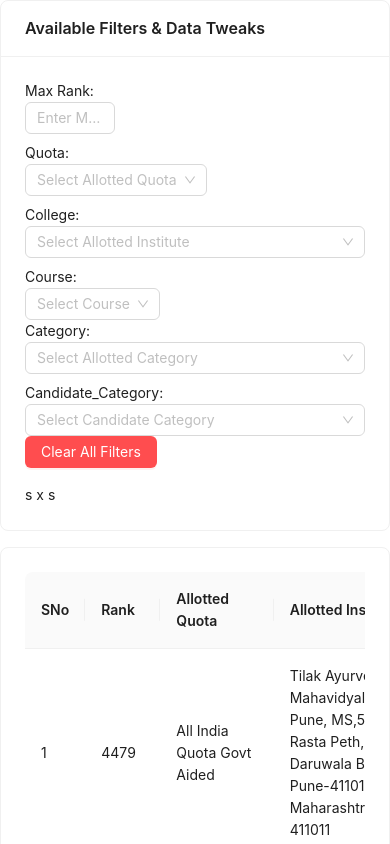
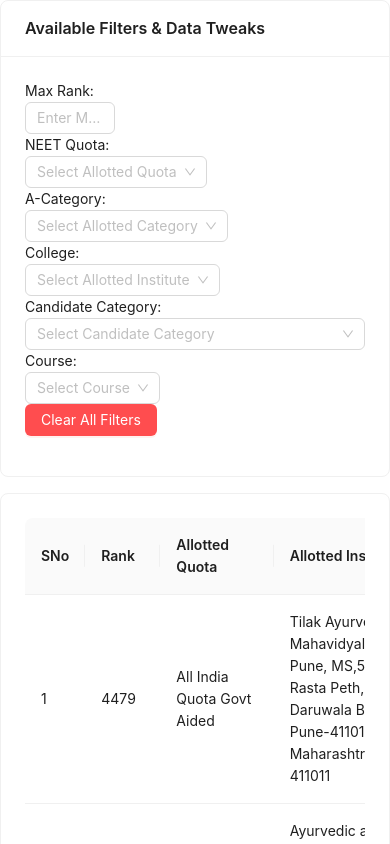
Before and after one commit to vignexshh/NA_AD, a Next.js app: page /analyse-rank in a window 390 px wide. Shown: the top 844 px of the page. Built offline with nearby package versions, Linux system fonts and the light colour scheme; what @ant-design/nextjs-registry would draw is missing.

Commit message:
responsiveness

```diff
--- a/src/app/analyse-rank/page.tsx
+++ b/src/app/analyse-rank/page.tsx
@@ -91,24 +91,28 @@ const App: React.FC = () => {
       <Flex gap="middle" vertical>
         {/* Filters Card */}
         <Card title="Available Filters & Data Tweaks">
-          <div className="flex flex-col md:flex-row gap-2 pb-5">
-            <Space direction="vertical" style={{ width: "100%", overflowX: "auto" }}>
-              {/* Max Rank Input */}
-              <div className="choice-01 flex items-center gap-2">
-                <p className="font-bold pr-5 md:pr-10">Max Rank:</p>
+
+
+
+
+
+          <div className="flex flex-col w-full">
+            {/* manage_column */}
+            <div className="flex flex-col md:flex-row w-full border-t-2  gap-0 md:gap-20 ">
+              {/* column_01 */}
+              <div className="pt-5 pb-5 flex flex-row items-center gap-5">
+                <p className="font-bold"> Max Rank: </p>
                 <InputNumber
                   placeholder="Enter Max Rank"
                   value={filters.maxRank}
                   onChange={(value) => handleFilterChange("maxRank", value)}
                   min={1} // Minimum rank is 1
+                />
 
-
-                />
               </div>
-
-              {/* Allotted Quota */}
-              <div className="choice-01 flex items-center gap-2">
-                <p className="font-bold pr-5 md:pr-10">Quota:</p>
+              {/* column_02 */}
+              <div className=" flex flex-row items-center gap-5">
+                <p className="font-bold"> NEET Quota: </p>
                 <Select
                   allowClear
                   placeholder="Select Allotted Quota"
@@ -119,45 +123,16 @@ const App: React.FC = () => {
                     label: quota,
                   }))}
                 />
+
               </div>
 
-              {/* Allotted Institute */}
-              <div className="choice-01 flex items-center gap-2">
-                <p className="font-bold pr-5 md:pr-10">College:</p>
-                <Select
-                  showSearch
-                  allowClear
-                  placeholder="Select Allotted Institute"
-                  value={filters.allottedInstitute}
-                  onChange={(value) => handleFilterChange("allottedInstitute", value)}
-                  options={uniqueValues.allottedInstitute.map((institute) => ({
-                    value: institute,
-                    label: institute,
-                  }))}
-                  style={{ width: "100%" }}
-                />
-              </div>
 
-              {/* Course */}
-              <div className="choice-01 flex items-center gap-2">
-                <p className="font-bold pr-5 md:pr-10">Course:</p>
-                <Select
-                  allowClear
-                  placeholder="Select Course"
-                  value={filters.course}
-                  onChange={(value) => handleFilterChange("course", value)}
-                  options={uniqueValues.course.map((course) => ({
-                    value: course,
-                    label: course,
-                  }))}
-                />
-              </div>
-            </Space>
 
-            <Space direction="vertical" style={{ width: "100%", overflowX: "auto" }}>
-              {/* Allotted Category */}
-              <div className="choice-01 flex items-center gap-2">
-                <p className="font-bold pr-5 md:pr-10">Category:</p>
+            </div>
+            <div className="flex flex-col md:flex-row w-full border-t-2 border-b-2 gap-0 md:gap-20 ">
+              {/* column_01 */}
+              <div className="pt-5 pb-5 flex flex-row items-center gap-5">
+                <p className="font-bold"> A-Category: </p>
                 <Select
                   showSearch
                   allowClear
@@ -168,13 +143,34 @@ const App: React.FC = () => {
                     value: category,
                     label: category,
                   }))}
-                  style={{ width: "100%" }}
+                  />
+
+              </div>
+              {/* column_02 */}
+              <div className=" flex flex-row items-center gap-5">
+                <p className="font-bold"> College: </p>
+                <Select
+                  showSearch
+
+                  allowClear
+                  placeholder="Select Allotted Institute"
+                  value={filters.allottedInstitute}
+                  onChange={(value) => handleFilterChange("allottedInstitute", value)}
+                  options={uniqueValues.allottedInstitute.map((institute) => ({
+                    value: institute,
+                    label: institute,
+                  }))}
                 />
+
               </div>
 
-              {/* Candidate Category */}
-              <div className="choice-01 flex items-center gap-2">
-                <p className="font-bold pr-5 md:pr-10">Candidate_Category:</p>
+
+
+            </div>
+            <div className="flex flex-col md:flex-row w-full border-b-2 gap-0 md:gap-20 ">
+              {/* column_01 */}
+              <div className="pt-5 pb-5 flex flex-row items-center gap-5">
+                <p className="font-bold"> Candidate Category: </p>
                 <Select
                   showSearch
                   allowClear
@@ -187,18 +183,32 @@ const App: React.FC = () => {
                   }))}
                   style={{ width: "100%" }}
                 />
+
               </div>
-            </Space>
+              {/* column_02 */}
+              <div className=" flex flex-row items-center gap-5">
+                <p className="font-bold"> Course: </p>
+                <Select
+                  allowClear
+                  placeholder="Select Course"
+                  value={filters.course}
+                  onChange={(value) => handleFilterChange("course", value)}
+                  options={uniqueValues.course.map((course) => ({
+                    value: course,
+                    label: course,
+                  }))}
+                />
+
+              </div>
+
+
+
+            </div>
+
           </div>
-
           <Button danger type="primary" onClick={clearFilters} style={{ marginBottom: 16 }}>
             Clear All Filters
           </Button>
-
-        <div className="flex flex-col w-full">
-          <div className="pt-5 pb-5 border-black border-2 "> <p> s x s</p> </div>
-
-          </div>
 
 
         </Card>
```
